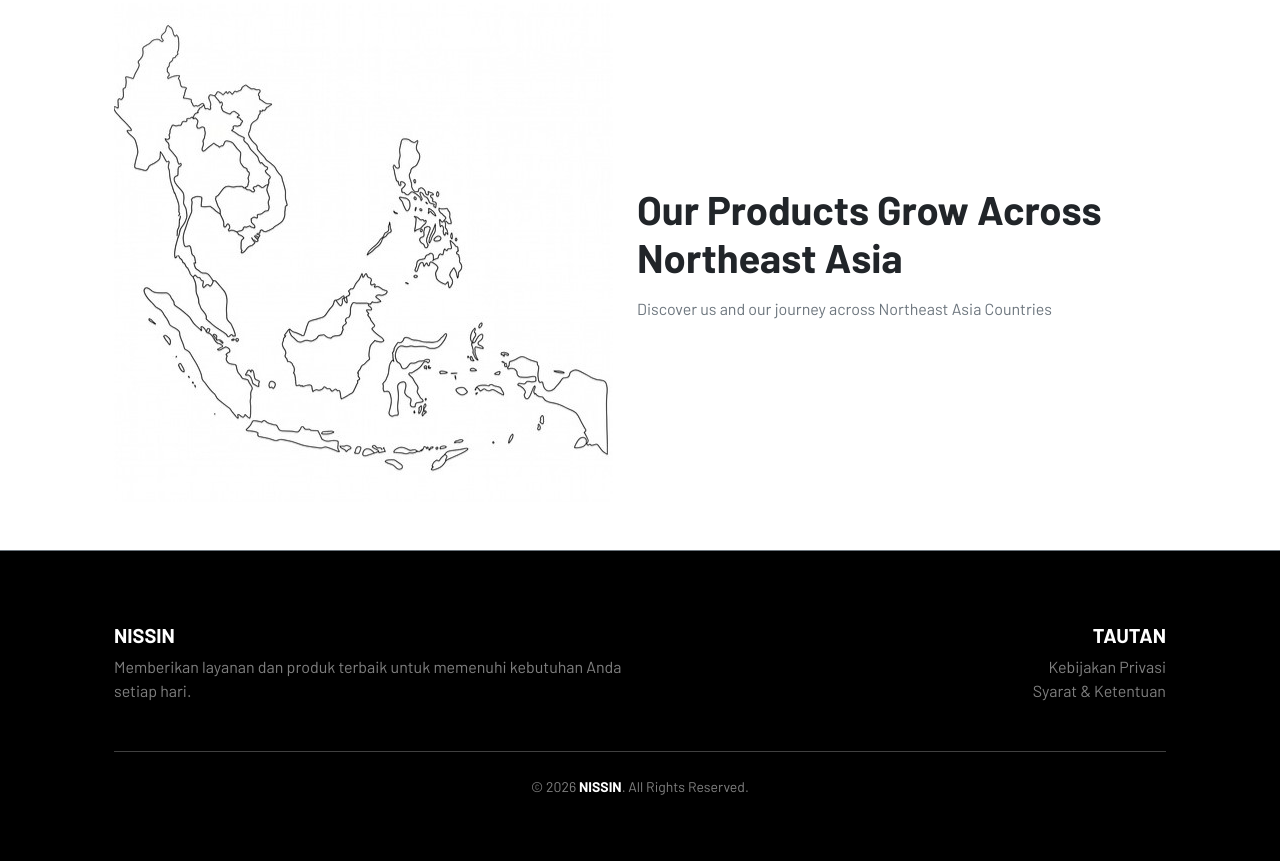
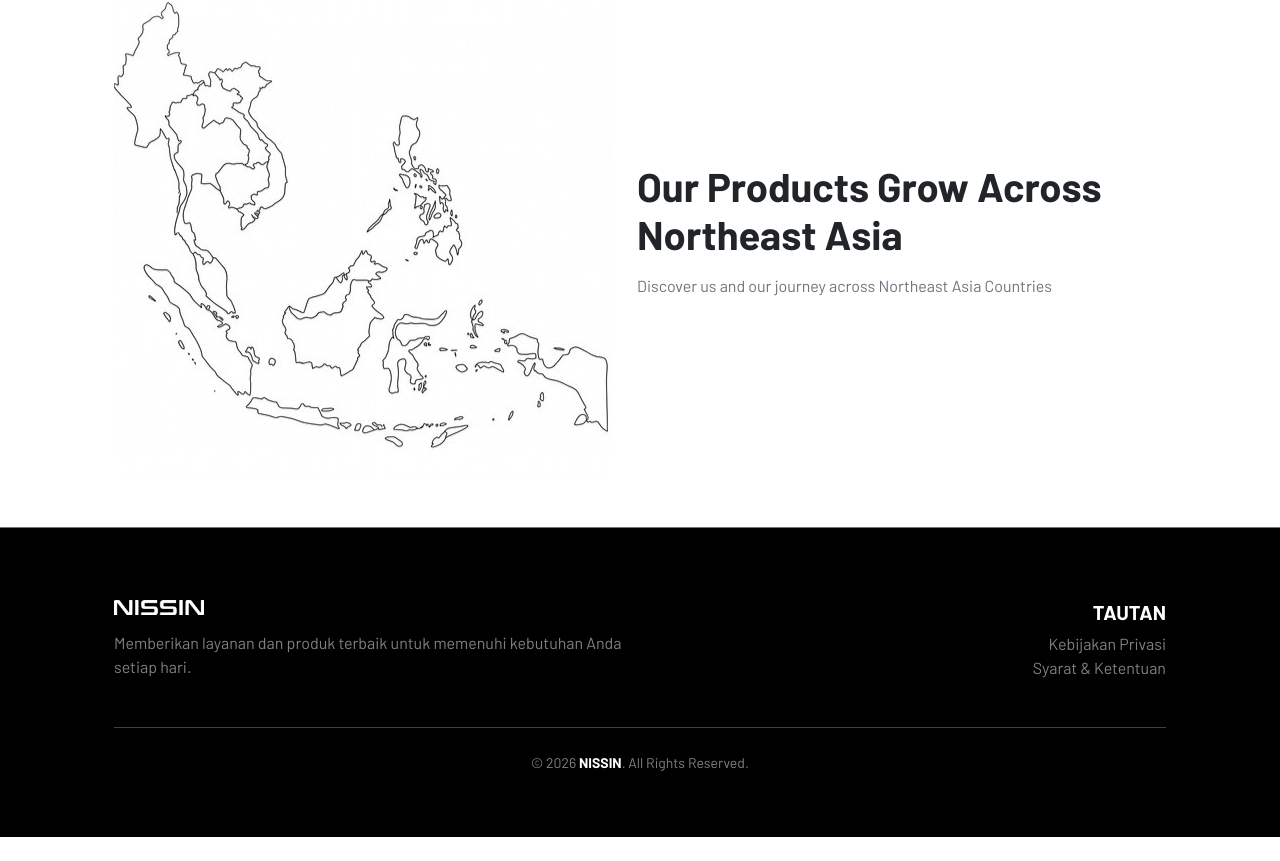
Before and after one commit to kevinnovianp/Nissin, an Angular app: page / in a window 1280 px wide. Shown: the part 1532-2393 px from the top of the page. After the commit the page ends 2369 px from the top, so only its background shows below. Built offline with nearby package versions, Linux system fonts and the light colour scheme; no server answers.

Commit message:
Commit 1. Adjust Logo Header & Footer

```diff
--- a/src/app/components/footer/footer.html
+++ b/src/app/components/footer/footer.html
@@ -2,7 +2,7 @@
   <div class="container-fluid p-4 w-auto" id="footer">
     <div class="row">
       <div class="col-lg-6 col-md-12 mb-4 mb-md-0">
-        <h5 class="text-uppercase fw-bold">NISSIN</h5>
+        <img src="images/nissin-logo-white.png" alt="NISSIN Logo" class="img-fluid mb-3" style="height: 15px; object-fit: contain;">
         <p class="text-white-50">
           Memberikan layanan dan produk terbaik untuk memenuhi kebutuhan Anda setiap hari.
         </p>
--- a/src/app/components/header/header.scss
+++ b/src/app/components/header/header.scss
@@ -8,11 +8,11 @@
 
 .navbar-brand img{
   width: auto;
-  height: 50px;
+  height: 25px;
 }
 
 @media (max-width: 992px) {
   .navbar-brand img{
-    height: 35px;
+    height: 15px;
   }
 }
```
Also changed, not shown: public/images/nissin-logo-white.png (added), public/images/nissin-logo.png.
